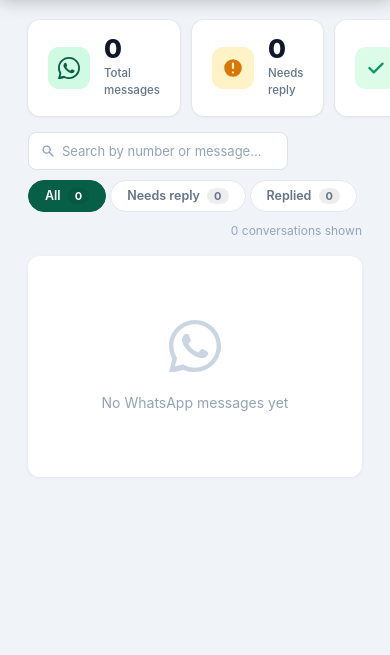
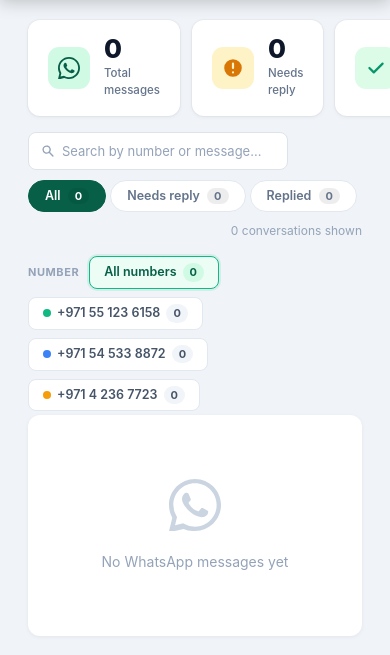
Before and after one commit to junaiddata/crm-project, a Django app: page /whatsapp/ in a window 390 px wide; the page is wider, and only the part inside the window is pictured. Shown: the part 64-719 px from the top of that part. Run offline with Django 4.2, Linux system fonts and the light colour scheme; data that the repository does not hold is empty.

Commit message:
WhatsApp: direct multi-number webhook + dashboard number filter
- Webhook handles Meta verification (GET) and signature auth (X-Hub-Signature-256)
- Process all 3 marketing numbers natively; reply from the number the customer messaged
- Store business_phone_id on inbound/outbound; per-number send URLs from phone_number_id
- Dashboard: filter by number + per-conversation "via number" chip
- Drop legacy single-number WHATSAPP_API_URL

Co-Authored-By: Claude Opus 4.8 <noreply@anthropic.com>

```diff
--- a/leads/models.py
+++ b/leads/models.py
@@ -12,6 +12,8 @@ class WhatsAppLead(models.Model):
 
     sender      = models.CharField(max_length=30)
     sender_name = models.CharField(max_length=255, blank=True)
+    # Which of OUR numbers received this message (Meta phone_number_id) — used to reply from the same number.
+    business_phone_id = models.CharField(max_length=40, blank=True)
     message_id  = models.CharField(max_length=255, unique=True)
     text_body   = models.TextField(blank=True)
     msg_type    = models.CharField(max_length=20, default='text', choices=MSG_TYPES)
@@ -67,6 +69,8 @@ class WhatsAppOutbound(models.Model):
     ]
 
     recipient  = models.CharField(max_length=30)
+    # Which of OUR numbers this was sent from (Meta phone_number_id).
+    business_phone_id = models.CharField(max_length=40, blank=True)
     msg_type   = models.CharField(max_length=20, default='text', choices=MSG_TYPES)
     text_body  = models.TextField(blank=True)
     media_file = models.FileField(upload_to='whatsapp_outbound/', blank=True, null=True)
--- a/leads/views.py
+++ b/leads/views.py
@@ -1,9 +1,11 @@
+import hashlib
+import hmac
 import json
 import logging
 
 from django.conf import settings
 from django.db.models import Q
-from django.http import JsonResponse
+from django.http import HttpResponse, JsonResponse
 from django.shortcuts import get_object_or_404, render
 from django.views.decorators.csrf import csrf_exempt
 from django.views.decorators.http import require_POST
@@ -18,12 +20,100 @@ from .serializers import LeadSerializer
 logger = logging.getLogger(__name__)
 
 
+def _verify_meta_signature(request):
+    """Validate Meta's X-Hub-Signature-256 (HMAC-SHA256 of the raw body, App Secret key)."""
+    app_secret = getattr(settings, 'WHATSAPP_APP_SECRET', None)
+    if not app_secret:
+        return False
+    header_sig = request.headers.get('X-Hub-Signature-256', '')
+    if not header_sig.startswith('sha256='):
+        return False
+    expected = 'sha256=' + hmac.new(
+        app_secret.encode(), request.body, hashlib.sha256
+    ).hexdigest()
+    return hmac.compare_digest(expected, header_sig)
+
+
+def _process_whatsapp_payload(payload, allowed_phone_ids=None):
+    """Store inbound messages. When allowed_phone_ids is given, only messages
+    received on those of OUR numbers are processed (others are ignored)."""
+    for entry in payload.get('entry', []):
+        for change in entry.get('changes', []):
+            if change.get('field') != 'messages':
+                continue
+            value = change.get('value', {})
+            business_phone_id = value.get('metadata', {}).get('phone_number_id', '')
+
+            # Only handle numbers we own natively; ignore anything else.
+            if allowed_phone_ids is not None and business_phone_id not in allowed_phone_ids:
+                continue
+
+            # Map wa_id → profile name from the contacts block
+            contact_names = {
+                c.get('wa_id', ''): c.get('profile', {}).get('name', '')
+                for c in value.get('contacts', [])
+            }
+            for msg in value.get('messages', []):
+                msg_type   = msg.get('type', '')
+                message_id = msg.get('id', '')
+                sender     = msg.get('from', '')
+                if not message_id or not sender:
+                    continue
+                sender_name = contact_names.get(sender, '')
+
+                if msg_type == 'text':
+                    text_body = msg.get('text', {}).get('body', '')
+                    WhatsAppLead.objects.get_or_create(
+                        message_id=message_id,
+                        defaults={'sender': sender, 'sender_name': sender_name,
+                                  'business_phone_id': business_phone_id,
+                                  'text_body': text_body, 'msg_type': 'text'},
+                    )
+
+                elif msg_type in ('image', 'video', 'audio', 'document', 'sticker'):
+                    stored_type = 'image' if msg_type == 'sticker' else msg_type
+                    media_data  = msg.get(msg_type, {})
+                    media_id    = media_data.get('id', '')
+                    caption     = media_data.get('caption', '')
+
+                    lead, created = WhatsAppLead.objects.get_or_create(
+                        message_id=message_id,
+                        defaults={'sender': sender, 'sender_name': sender_name,
+                                  'business_phone_id': business_phone_id,
+                                  'text_body': caption, 'msg_type': stored_type},
+                    )
+
+                    if created and media_id:
+                        from .utils import download_whatsapp_media
+                        from django.core.files.base import ContentFile
+                        file_bytes, mime_type, filename = download_whatsapp_media(media_id)
+                        if file_bytes:
+                            lead.media_name = filename
+                            lead.media_file.save(filename, ContentFile(file_bytes), save=True)
+
+
 @csrf_exempt
-@require_POST
 def whatsapp_webhook(request):
-    # Verify internal secret
-    secret = request.headers.get('X-Internal-Secret', '')
-    if secret != settings.CRM_WEBHOOK_SECRET:
+    # ── Meta webhook verification handshake (GET) ─────────────────────────────
+    if request.method == 'GET':
+        mode      = request.GET.get('hub.mode')
+        token     = request.GET.get('hub.verify_token')
+        challenge = request.GET.get('hub.challenge', '')
+        verify_token = getattr(settings, 'WHATSAPP_VERIFY_TOKEN', None)
+        if mode == 'subscribe' and verify_token and token == verify_token:
+            return HttpResponse(challenge, content_type='text/plain')
+        return HttpResponse('Forbidden', status=403)
+
+    if request.method != 'POST':
+        return JsonResponse({'error': 'Method not allowed'}, status=405)
+
+    # ── Authenticate the POST ────────────────────────────────────────────────
+    # Path 1 (legacy): the other app forwards with our internal secret.
+    internal_ok = request.headers.get('X-Internal-Secret', '') == settings.CRM_WEBHOOK_SECRET
+    # Path 2 (direct from Meta): valid X-Hub-Signature-256.
+    meta_ok = _verify_meta_signature(request)
+
+    if not internal_ok and not meta_ok:
         return JsonResponse({'error': 'Forbidden'}, status=403)
 
     try:
@@ -32,51 +122,12 @@ def whatsapp_webhook(request):
         return JsonResponse({'ok': True})  # always 200 to avoid retries
 
     try:
-        for entry in payload.get('entry', []):
-            for change in entry.get('changes', []):
-                if change.get('field') != 'messages':
-                    continue
-                value = change.get('value', {})
-                # Map wa_id → profile name from the contacts block
-                contact_names = {
-                    c.get('wa_id', ''): c.get('profile', {}).get('name', '')
-                    for c in value.get('contacts', [])
-                }
-                for msg in value.get('messages', []):
-                    msg_type   = msg.get('type', '')
-                    message_id = msg.get('id', '')
-                    sender     = msg.get('from', '')
-                    if not message_id or not sender:
-                        continue
-                    sender_name = contact_names.get(sender, '')
-
-                    if msg_type == 'text':
-                        text_body = msg.get('text', {}).get('body', '')
-                        WhatsAppLead.objects.get_or_create(
-                            message_id=message_id,
-                            defaults={'sender': sender, 'sender_name': sender_name,
-                                      'text_body': text_body, 'msg_type': 'text'},
-                        )
-
-                    elif msg_type in ('image', 'video', 'audio', 'document', 'sticker'):
-                        stored_type = 'image' if msg_type == 'sticker' else msg_type
-                        media_data  = msg.get(msg_type, {})
-                        media_id    = media_data.get('id', '')
-                        caption     = media_data.get('caption', '')
-
-                        lead, created = WhatsAppLead.objects.get_or_create(
-                            message_id=message_id,
-                            defaults={'sender': sender, 'sender_name': sender_name,
-                                      'text_body': caption, 'msg_type': stored_type},
-                        )
-
-                        if created and media_id:
-                            from .utils import download_whatsapp_media
-                            from django.core.files.base import ContentFile
-                            file_bytes, mime_type, filename = download_whatsapp_media(media_id)
-                            if file_bytes:
-                                lead.media_name = filename
-                                lead.media_file.save(filename, ContentFile(file_bytes), save=True)
+        if internal_ok:
+            # Trusted forward (e.g. old-number loop-back) — process everything.
+            _process_whatsapp_payload(payload)
+        else:
+            # Direct from Meta — only handle the numbers we own.
+            _process_whatsapp_payload(payload, allowed_phone_ids=settings.WHATSAPP_PHONE_NUMBER_IDS)
     except Exception:
         logger.exception('Error processing WhatsApp webhook payload')
 
@@ -111,7 +162,7 @@ def whatsapp_reply(request, pk):
         return JsonResponse({'error': 'Message is required'}, status=400)
 
     from .utils import send_whatsapp_reply as send_reply
-    success = send_reply(wa_lead.sender, message)
+    success = send_reply(wa_lead.sender, message, phone_number_id=wa_lead.business_phone_id)
 
     if success:
         wa_lead.replied = True
@@ -121,7 +172,7 @@ def whatsapp_reply(request, pk):
             WhatsAppLead.objects.filter(pk__in=also_mark_ids).update(replied=True, reply_text=message)
         return JsonResponse({'ok': True})
 
-    return JsonResponse({'error': 'Failed to send — check WHATSAPP_API_URL and WHATSAPP_ACCESS_TOKEN'}, status=502)
+    return JsonResponse({'error': 'Failed to send — check WHATSAPP_ACCESS_TOKEN and phone number ID'}, status=502)
 
 
 CRM_SALESPEOPLE = ['RAFIQ', 'SIYAB', 'MUZAIN', 'AIJAZ', 'MUSHARAF']
@@ -255,14 +306,25 @@ def _group_whatsapp_messages(qs, gap_seconds=60):
         g['reply_text'] = g['messages'][-1].reply_text
         # first available WhatsApp profile name for this sender
         g['sender_name'] = next((m.sender_name for m in g['messages'] if m.sender_name), '')
+        # which of OUR numbers this conversation came in on
+        labels = getattr(settings, 'WHATSAPP_NUMBER_LABELS', {})
+        g['business_phone_id'] = g['messages'][-1].business_phone_id
+        g['business_label'] = labels.get(g['business_phone_id'], '')
 
     groups.reverse()  # newest group first
     return groups
 
 
 def whatsapp_dashboard(request):
-    qs = WhatsAppLead.objects.all()
+    base = WhatsAppLead.objects.all()
 
+    # ── Filter by which of OUR numbers received the messages ──
+    active_number = request.GET.get('number', 'all')
+    number_base = base
+    if active_number != 'all':
+        number_base = base.filter(business_phone_id=active_number)
+
+    qs = number_base
     active_filter = request.GET.get('filter', 'all')
     if active_filter == 'unreplied':
         qs = qs.filter(replied=False)
@@ -273,9 +335,18 @@ def whatsapp_dashboard(request):
     if search:
         qs = qs.filter(Q(sender__icontains=search) | Q(text_body__icontains=search))
 
-    total     = WhatsAppLead.objects.count()
-    unreplied = WhatsAppLead.objects.filter(replied=False).count()
-    replied   = WhatsAppLead.objects.filter(replied=True).count()
+    # Reply/total counts respect the selected number
+    total     = number_base.count()
+    unreplied = number_base.filter(replied=False).count()
+    replied   = number_base.filter(replied=True).count()
+
+    # Per-number chips (independent of the reply filter)
+    labels = getattr(settings, 'WHATSAPP_NUMBER_LABELS', {})
+    numbers = [
+        {'id': pid, 'label': labels.get(pid, pid),
+         'count': base.filter(business_phone_id=pid).count()}
+        for pid in getattr(settings, 'WHATSAPP_PHONE_NUMBER_IDS', [])
+    ]
 
     groups = _group_whatsapp_messages(qs)
 
@@ -283,6 +354,9 @@ def whatsapp_dashboard(request):
         'groups': groups,
         'shown_count': len(groups),
         'active_filter': active_filter,
+        'active_number': active_number,
+        'numbers': numbers,
+        'all_count': base.count(),
         'search': search,
         'total': total,
         'unreplied': unreplied,
@@ -352,6 +426,16 @@ def whatsapp_chat(request, sender):
     })
 
 
+def _business_phone_id_for(sender):
+    """The number this customer last contacted us on — so we reply from the same one."""
+    lead = (WhatsAppLead.objects
+            .filter(sender=sender)
+            .exclude(business_phone_id='')
+            .order_by('-received_at')
+            .first())
+    return lead.business_phone_id if lead else ''
+
+
 @csrf_exempt
 def whatsapp_chat_send(request, sender):
     if request.method != 'POST':
@@ -366,15 +450,17 @@ def whatsapp_chat_send(request, sender):
     if not message:
         return JsonResponse({'error': 'Message is required'}, status=400)
 
+    business_phone_id = _business_phone_id_for(sender)
     from .utils import send_whatsapp_reply as send_reply
-    success = send_reply(sender, message)
+    success = send_reply(sender, message, phone_number_id=business_phone_id)
 
     if success:
-        WhatsAppOutbound.objects.create(recipient=sender, msg_type='text', text_body=message)
+        WhatsAppOutbound.objects.create(recipient=sender, msg_type='text', text_body=message,
+                                        business_phone_id=business_phone_id)
         WhatsAppLead.objects.filter(sender=sender, replied=False).update(replied=True, reply_text=message)
         return JsonResponse({'ok': True})
 
-    return JsonResponse({'error': 'Failed to send — check WHATSAPP_API_URL and WHATSAPP_ACCESS_TOKEN'}, status=502)
+    return JsonResponse({'error': 'Failed to send — check WHATSAPP_ACCESS_TOKEN and phone number ID'}, status=502)
 
 
 @csrf_exempt
@@ -389,22 +475,25 @@ def whatsapp_chat_send_media(request, sender):
     caption    = request.POST.get('caption', '').strip()
     mime_type  = file.content_type or 'application/octet-stream'
 
+    business_phone_id = _business_phone_id_for(sender)
     from .utils import upload_whatsapp_media, send_whatsapp_media, mime_to_whatsapp_type
     media_type = mime_to_whatsapp_type(mime_type)
 
     file_bytes = file.read()
-    media_id   = upload_whatsapp_media(file_bytes, mime_type, file.name)
+    media_id   = upload_whatsapp_media(file_bytes, mime_type, file.name, phone_number_id=business_phone_id)
 
     if not media_id:
         return JsonResponse({'error': 'Failed to upload media to WhatsApp — check API credentials'}, status=502)
 
-    success = send_whatsapp_media(sender, media_type, media_id, caption=caption, filename=file.name)
+    success = send_whatsapp_media(sender, media_type, media_id, caption=caption,
+                                  filename=file.name, phone_number_id=business_phone_id)
 
     if success:
         from django.core.files.base import ContentFile
         outbound = WhatsAppOutbound(
             recipient=sender, msg_type=media_type,
             text_body=caption, media_name=file.name,
+            business_phone_id=business_phone_id,
         )
         outbound.media_file.save(file.name, ContentFile(file_bytes), save=True)
         WhatsAppLead.objects.filter(sender=sender, replied=False).update(
--- a/templates/whatsapp_dashboard.html
+++ b/templates/whatsapp_dashboard.html
@@ -91,6 +91,39 @@
       margin-left: 4px; background: rgba(0,0,0,0.07); color: inherit;
     }
     .controls-right { margin-left: auto; font-size: 12px; color: #94a3b8; }
+
+    /* ── Number filter row ── */
+    .number-bar {
+      display: flex; align-items: center; gap: 8px;
+      padding: 0 28px 4px; flex-wrap: wrap;
+    }
+    .number-bar-label {
+      font-size: 11px; font-weight: 700; text-transform: uppercase;
+      letter-spacing: 0.05em; color: #94a3b8; margin-right: 2px;
+    }
+    .num-tab {
+      display: inline-flex; align-items: center; gap: 6px;
+      padding: 6px 14px; border-radius: 8px; font-size: 12.5px; font-weight: 600;
+      text-decoration: none; color: #475569; background: #fff;
+      border: 1px solid #e2e8f0; transition: all 0.15s; white-space: nowrap;
+    }
+    .num-tab:hover { border-color: #10b981; color: #065f46; background: #f0fdf4; }
+    .num-tab.active { background: #ecfdf5; color: #065f46; border-color: #10b981; box-shadow: 0 0 0 2px rgba(16,185,129,0.12); }
+    .num-tab .num-dot { width: 8px; height: 8px; border-radius: 50%; flex-shrink: 0; }
+    .num-tab .num-count {
+      font-size: 11px; font-weight: 700; padding: 1px 7px; border-radius: 10px;
+      background: #f1f5f9; color: #475569;
+    }
+    .num-tab.active .num-count { background: #d1fae5; color: #065f46; }
+
+    /* ── "via number" chip on each card ── */
+    .via-chip {
+      display: inline-flex; align-items: center; gap: 4px;
+      background: #ecfdf5; color: #047857; border: 1px solid #a7f3d0;
+      border-radius: 5px; padding: 1px 7px; font-size: 10.5px; font-weight: 700;
+      letter-spacing: 0.01em;
+    }
+    .via-chip svg { flex-shrink: 0; }
 
     /* ── Feed ── */
     .feed { flex: 1; padding: 0 28px 32px; display: flex; flex-direction: column; gap: 10px; }
@@ -348,6 +381,8 @@
 <!-- Controls -->
 <div class="controls">
   <form method="get" style="display:contents;">
+    {% if active_number != 'all' %}<input type="hidden" name="number" value="{{ active_number }}">{% endif %}
+    {% if active_filter != 'all' %}<input type="hidden" name="filter" value="{{ active_filter }}">{% endif %}
     <div class="search-wrap">
       <svg width="14" height="14" viewBox="0 0 20 20" fill="currentColor"><path fill-rule="evenodd" d="M8 4a4 4 0 100 8 4 4 0 000-8zM2 8a6 6 0 1110.89 3.476l4.817 4.817a1 1 0 01-1.414 1.414l-4.816-4.816A6 6 0 012 8z" clip-rule="evenodd"/></svg>
       <input name="q" value="{{ search }}" placeholder="Search by number or message…" autocomplete="off">
@@ -355,21 +390,37 @@
   </form>
 
   <div class="filter-tabs">
-    <a href="?filter=all{% if search %}&q={{ search }}{% endif %}"
+    <a href="?filter=all{% if search %}&q={{ search }}{% endif %}{% if active_number != 'all' %}&number={{ active_number }}{% endif %}"
        class="filter-tab {% if active_filter == 'all' %}active{% endif %}">
       All <span class="tab-count">{{ total }}</span>
     </a>
-    <a href="?filter=unreplied{% if search %}&q={{ search }}{% endif %}"
+    <a href="?filter=unreplied{% if search %}&q={{ search }}{% endif %}{% if active_number != 'all' %}&number={{ active_number }}{% endif %}"
        class="filter-tab {% if active_filter == 'unreplied' %}active{% endif %}">
       Needs reply <span class="tab-count">{{ unreplied }}</span>
     </a>
-    <a href="?filter=replied{% if search %}&q={{ search }}{% endif %}"
+    <a href="?filter=replied{% if search %}&q={{ search }}{% endif %}{% if active_number != 'all' %}&number={{ active_number }}{% endif %}"
        class="filter-tab {% if active_filter == 'replied' %}active{% endif %}">
       Replied <span class="tab-count">{{ replied_count }}</span>
     </a>
   </div>
 
   <div class="controls-right">{{ shown_count }} conversation{{ shown_count|pluralize }} shown</div>
+</div>
+
+<!-- Number filter -->
+<div class="number-bar">
+  <span class="number-bar-label">Number</span>
+  <a href="?number=all{% if search %}&q={{ search }}{% endif %}{% if active_filter != 'all' %}&filter={{ active_filter }}{% endif %}"
+     class="num-tab {% if active_number == 'all' %}active{% endif %}">
+    All numbers <span class="num-count">{{ all_count }}</span>
+  </a>
+  {% for n in numbers %}
+  <a href="?number={{ n.id }}{% if search %}&q={{ search }}{% endif %}{% if active_filter != 'all' %}&filter={{ active_filter }}{% endif %}"
+     class="num-tab {% if active_number == n.id %}active{% endif %}">
+    <span class="num-dot" style="background:{% cycle '#10b981' '#3b82f6' '#f59e0b' '#8b5cf6' '#ec4899' as numdot %};"></span>
+    {{ n.label }} <span class="num-count">{{ n.count }}</span>
+  </a>
+  {% endfor %}
 </div>
 
 <!-- Conversation feed -->
@@ -403,6 +454,12 @@
             {% if group.messages|length > 1 %}
               <span class="msg-count-chip">{{ group.messages|length }} messages</span>
             {% endif %}
+            {% if group.business_label %}
+              <span class="via-chip" title="Received on your number {{ group.business_label }}">
+                <svg width="9" height="9" viewBox="0 0 20 20" fill="currentColor"><path d="M2 3a1 1 0 011-1h2.153a1 1 0 01.986.836l.74 4.435a1 1 0 01-.54 1.06l-1.548.773a11.037 11.037 0 006.105 6.105l.774-1.548a1 1 0 011.059-.54l4.435.74a1 1 0 01.836.986V17a1 1 0 01-1 1h-2C7.82 18 2 12.18 2 5V3z"/></svg>
+                {{ group.business_label }}
+              </span>
+            {% endif %}
           </div>
           {% else %}
           <a class="sender-num" href="/whatsapp/chat/{{ group.sender }}/">+{{ group.sender }}</a>
@@ -410,6 +467,12 @@
             {{ group.first_time|date:"d M Y · H:i" }}
             {% if group.messages|length > 1 %}
               <span class="msg-count-chip">{{ group.messages|length }} messages</span>
+            {% endif %}
+            {% if group.business_label %}
+              <span class="via-chip" title="Received on your number {{ group.business_label }}">
+                <svg width="9" height="9" viewBox="0 0 20 20" fill="currentColor"><path d="M2 3a1 1 0 011-1h2.153a1 1 0 01.986.836l.74 4.435a1 1 0 01-.54 1.06l-1.548.773a11.037 11.037 0 006.105 6.105l.774-1.548a1 1 0 011.059-.54l4.435.74a1 1 0 01.836.986V17a1 1 0 01-1 1h-2C7.82 18 2 12.18 2 5V3z"/></svg>
+                {{ group.business_label }}
+              </span>
             {% endif %}
           </div>
           {% endif %}
```
Also changed, not shown: crm_project/settings.py (+26 -2 lines), leads/utils.py (+29 -17 lines), leads/migrations/0008_whatsapplead_business_phone_id_and_more.py (added).
